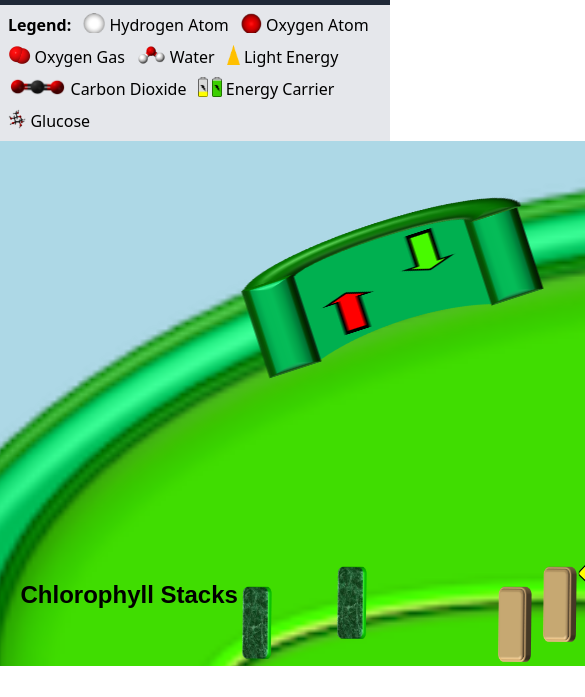
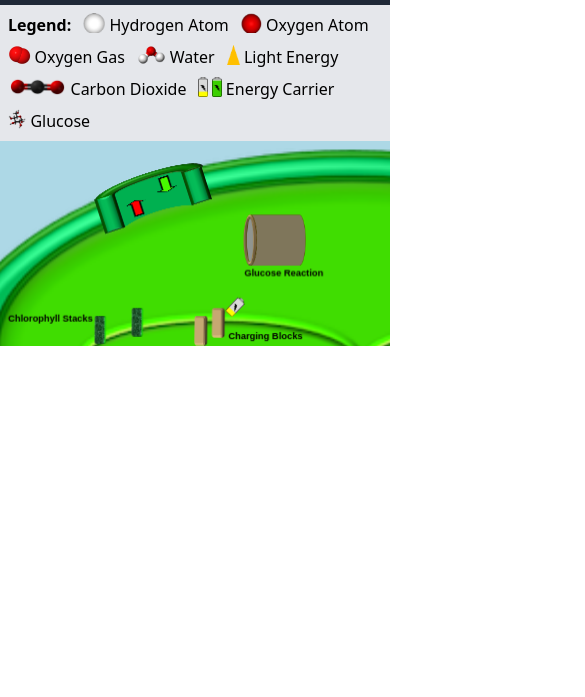
Before and after one commit to WISE-Community/Photosynthesis-Creating-Glucose, a website: page index.html in a window 390 px wide. Shown: the part 147-844 px from the top of the page, 585 px wide, since content can reach past the window. Drawn offline with nearby package versions, Linux system fonts and the light colour scheme; no server answers.

Commit message:
feat(design): Make model canvas responsive to window

```diff
--- a/index.html
+++ b/index.html
@@ -154,7 +154,9 @@
       <span>Glucose</span>
     </span>
   </div>
-  <canvas id="model" width="1000" height="525"></canvas>
+  <div id="modelWrapper">
+    <canvas id="model" width="1000" height="525"></canvas>
+  </div>
 
   <script src="./main.js"></script>
 </body>
--- a/main.js
+++ b/main.js
@@ -103,7 +103,22 @@ function initializeAnimation () {
 
 $(function() {
 	initializeAnimation();
-});
+	setCanvasDimensions();
+
+	$(window).on('resize', function(){
+		setCanvasDimensions()
+	});
+});
+
+function setCanvasDimensions() {
+	var container = $("#modelWrapper")[0];
+  var ratio = canvasModel.getWidth() / canvasModel.getHeight();
+  const containerWidth = container.clientWidth > 1000 ? 1000 : container.clientWidth;
+  const scale = containerWidth / canvasModel.getWidth();
+  const zoom = canvasModel.getZoom() * scale;
+  canvasModel.setDimensions({ width: containerWidth, height: containerWidth / ratio });
+  canvasModel.setViewportTransform([zoom, 0, 0, zoom, 0, 0]);
+}
 
 var chlorophyll1 = null;
 fabric.Image.fromURL("./assets/dominoH2O.png", function (img) {
```
Also changed, not shown: styles.css.
